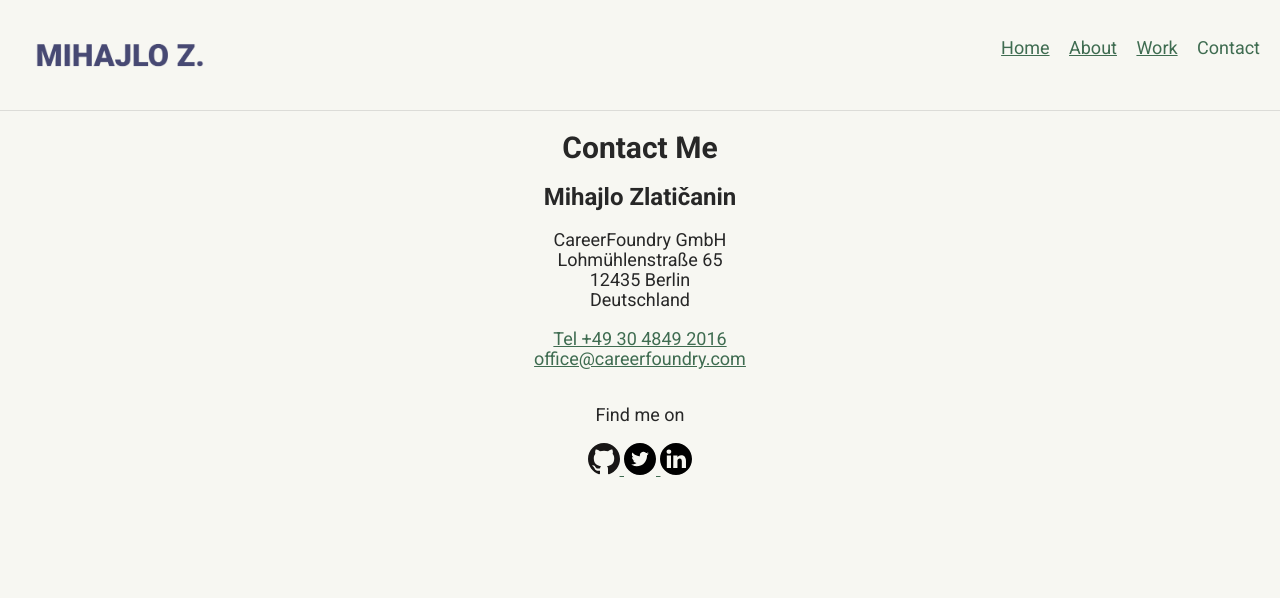
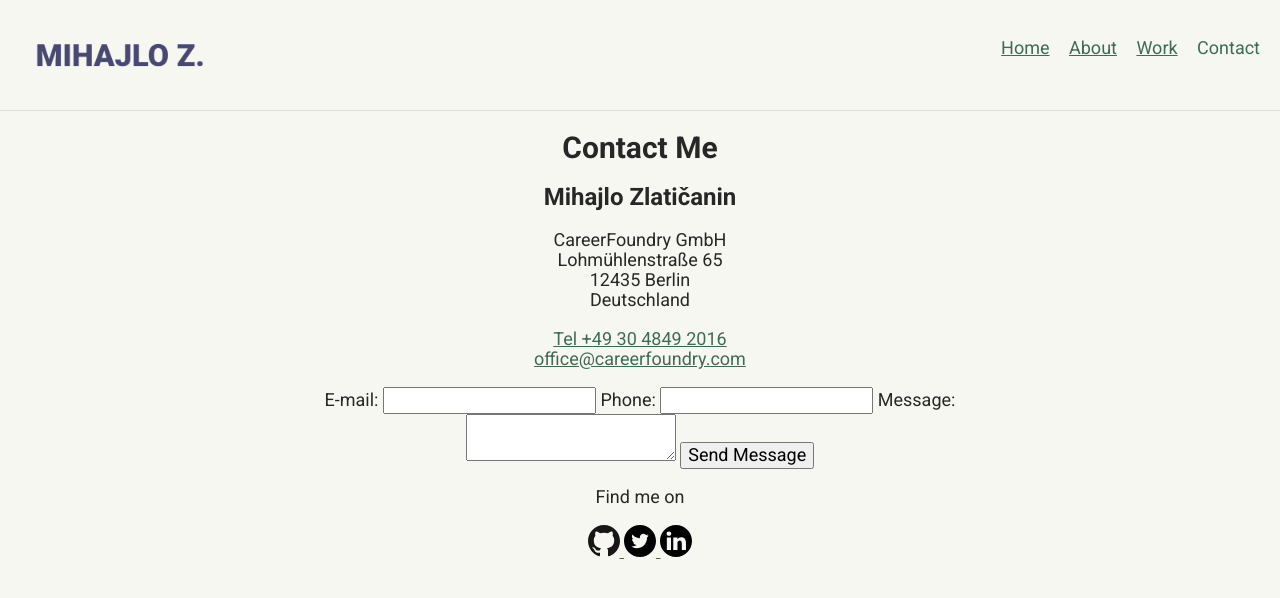
Before and after one commit to mihajloz/website-portfolio, a plain HTML site: page contact.html in a window 1280 px wide. Drawn offline with nearby package versions, Linux system fonts and the light colour scheme.

Commit message:
Added Contact form

```diff
--- a/contact.html
+++ b/contact.html
@@ -71,7 +71,7 @@
           <a href="mailto:office@careerfoundry.com">office@careerfoundry.com</a>
         </p>
       </article>
-      <!-- <form action="" method="post" id="contact-form">
+      <form action="" method="post" id="contact-form">
         <label class="standard-label" for="contact-email">E-mail:</label>
         <input type="email" id="contact-email" required />
 
@@ -87,7 +87,7 @@
         <textarea maxlength="240" id="contact-message" required></textarea>
 
         <input type="submit" value="Send Message" />
-      </form> -->
+      </form>
     </div>
     <footer class="page-footer">
       <p>Find me on</p>
```
